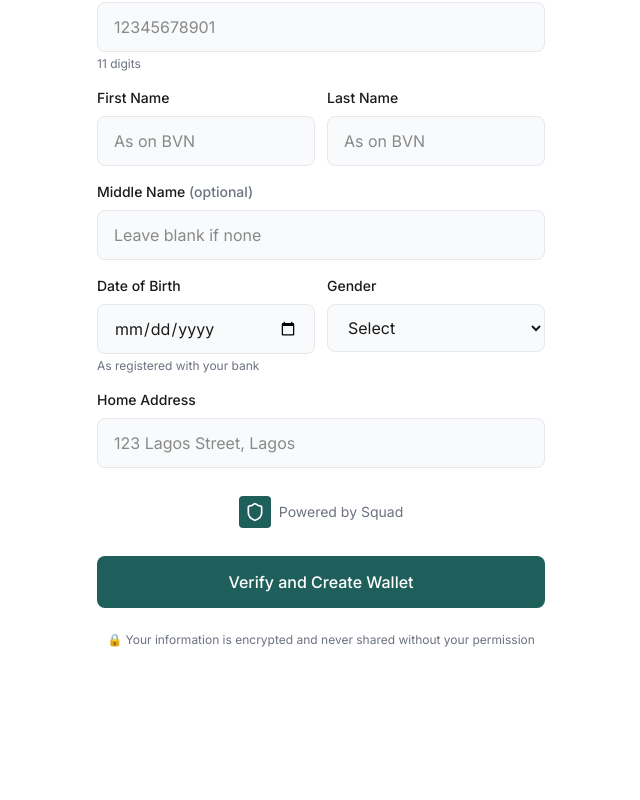
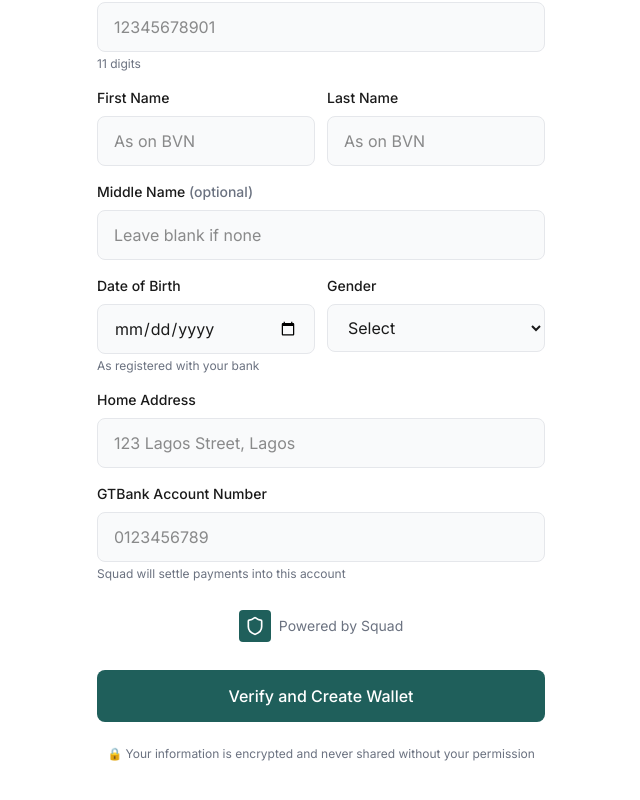
Before and after one commit to odey123/GigEconomy_Frontend, a React (Vite) app: page /verify-bvn in a window 1280 px wide. Shown: the part 444-1244 px from the top of the page, without its empty margins (319-959 px from the left). Before the commit the page ends 1140 px from the top, so only its background shows below. Built offline with nearby package versions, Linux system fonts and the light colour scheme; no server answers.

Commit message:
feat: add GTBank settlement account field to wallet creation form

```diff
--- a/src/app/pages/BVNVerification.tsx
+++ b/src/app/pages/BVNVerification.tsx
@@ -21,6 +21,7 @@
   const [dob, setDob] = useState('');
   const [gender, setGender] = useState('');
   const [address, setAddress] = useState('');
+  const [beneficiaryAccount, setBeneficiaryAccount] = useState('');
   const [loading, setLoading] = useState(false);
   const [error, setError] = useState<string | null>(null);
 
@@ -37,6 +38,7 @@
         dateOfBirth: toSquadDob(dob),
         gender,
         address,
+        beneficiaryAccount,
       });
       navigate(user?.role === 'client' ? '/profile-setup/owner' : '/profile-setup/helper');
     } catch (err) {
@@ -171,6 +173,26 @@
             />
           </div>
 
+          {/* GTBank Settlement Account */}
+          <div>
+            <label htmlFor="beneficiaryAccount" className="block text-sm mb-2 text-[#1a1a1a]">
+              GTBank Account Number
+            </label>
+            <input
+              type="text" id="beneficiaryAccount" required
+              value={beneficiaryAccount}
+              onChange={e => setBeneficiaryAccount(e.target.value.replace(/\D/g, '').slice(0, 10))}
+              maxLength={10}
+              pattern="\d{10}"
+              title="Must be exactly 10 digits"
+              className="w-full px-4 py-3 bg-[#f9fafb] border border-[#e5e7eb] rounded-lg focus:outline-none focus:ring-2 focus:ring-[#1F5F5B] focus:border-transparent"
+              placeholder="0123456789"
+            />
+            <p className="text-xs text-[#6b7280] mt-1">
+              Squad will settle payments into this account
+            </p>
+          </div>
+
           <div className="flex items-center justify-center gap-2 py-3">
             <div className="w-8 h-8 bg-[#1F5F5B] rounded flex items-center justify-center">
               <Shield className="w-5 h-5 text-white" />
--- a/src/lib/services/wallet.ts
+++ b/src/lib/services/wallet.ts
@@ -17,9 +17,10 @@
     firstName: string;
     lastName: string;
     middleName?: string;
-    dateOfBirth: string;  // mm/dd/yyyy — Squad format
-    gender: string;        // "1" = Male, "2" = Female
+    dateOfBirth: string;       // mm/dd/yyyy — Squad format
+    gender: string;             // "1" = Male, "2" = Female
     address: string;
+    beneficiaryAccount: string; // GTBank 10-digit account number for settlements
   }) => {
     // Response: { status, message, data: { wallet: { ... } } }
     return api.post<{ status: string; message: string }>('/api/users/wallet/create', payload);
```
